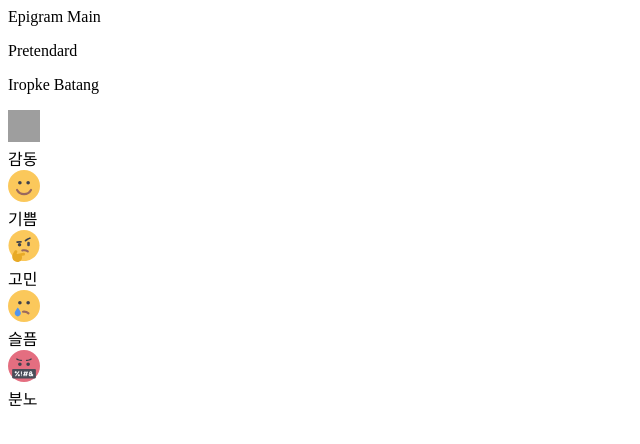
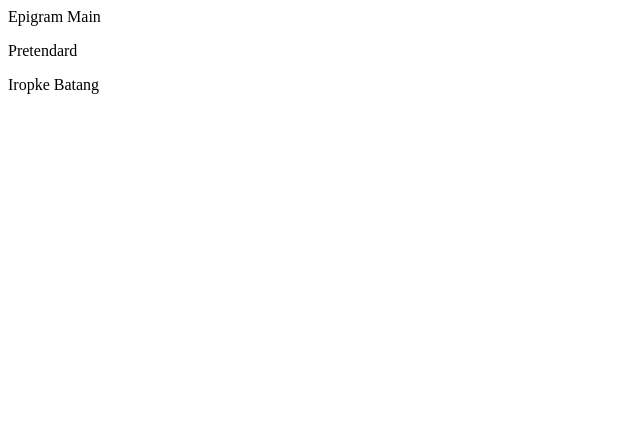
Before and after one commit to epigram5-9/epigram, a Next.js app: page / in a window 1280 px wide. Shown: the top 444 px of the page, without its empty margins (0-640 px from the left). Built offline with nearby package versions, Linux system fonts and the light colour scheme; grey boxes are pictures that could not be loaded.

Commit message:
FE-48 :fire: 출력 확인을 위한 테스트 컴포넌트 삭제

```diff
--- a/src/components/Emotion/card/TestComponent.tsx
+++ /dev/null
@@ -1,12 +0,0 @@
-import React from 'react';
-import EmotionSelector from '@/components/Emotion/card/EmotionSelector';
-
-function ExampleComponent() {
-  return (
-    <div>
-      <EmotionSelector />
-    </div>
-  );
-}
-
-export default ExampleComponent;
--- a/src/pages/index.tsx
+++ b/src/pages/index.tsx
@@ -1,6 +1,5 @@
 import Head from 'next/head';
 import { useEffect, useState } from 'react';
-import ExampleComponent from '@/components/Emotion/card/TestComponent';
 
 export default function Home() {
   // NOTE: 테스트를 위해서 typescript-eslint/no-unused-vars도 잠시 끔!
@@ -33,7 +32,6 @@ export default function Home() {
 
         <p className='font-pretendard text-gray-100 bg-blue-700'>Pretendard</p>
         <p className='font-iropkeBatang text-illust-yellow bg-error'>Iropke Batang</p>
-        <ExampleComponent />
       </main>
     </>
   );
```
